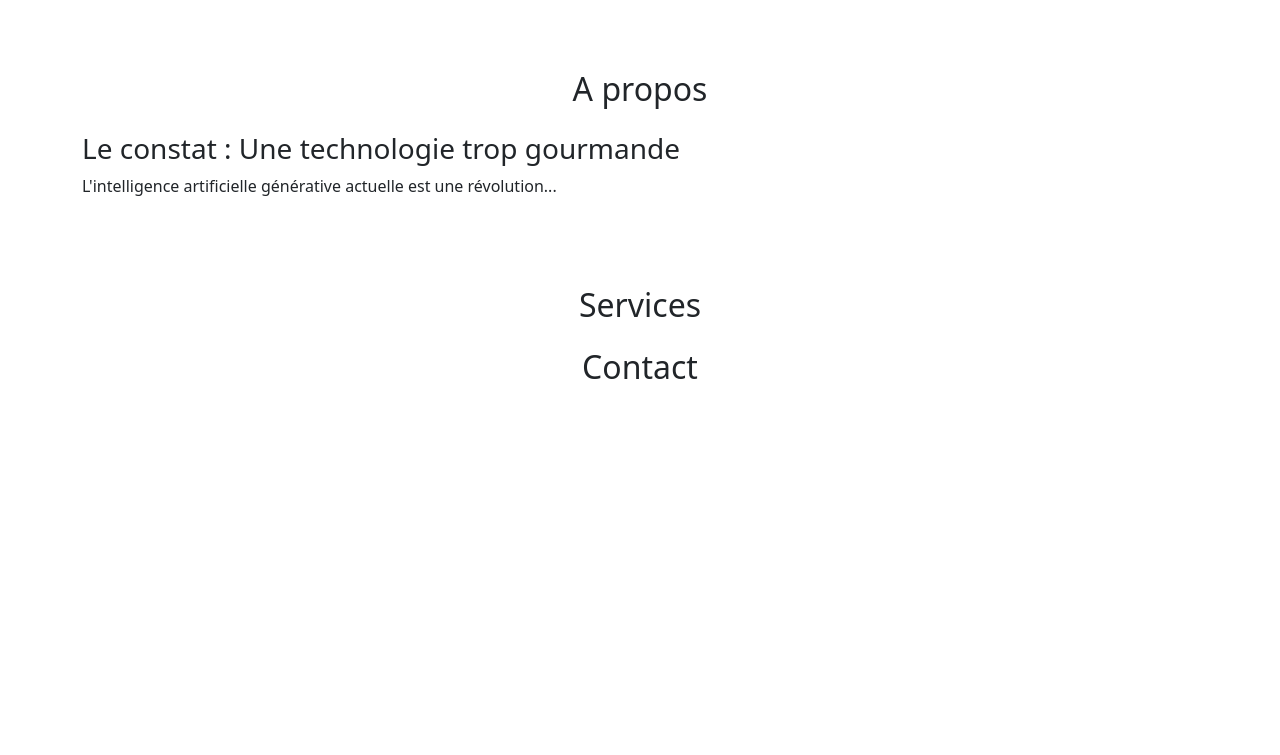
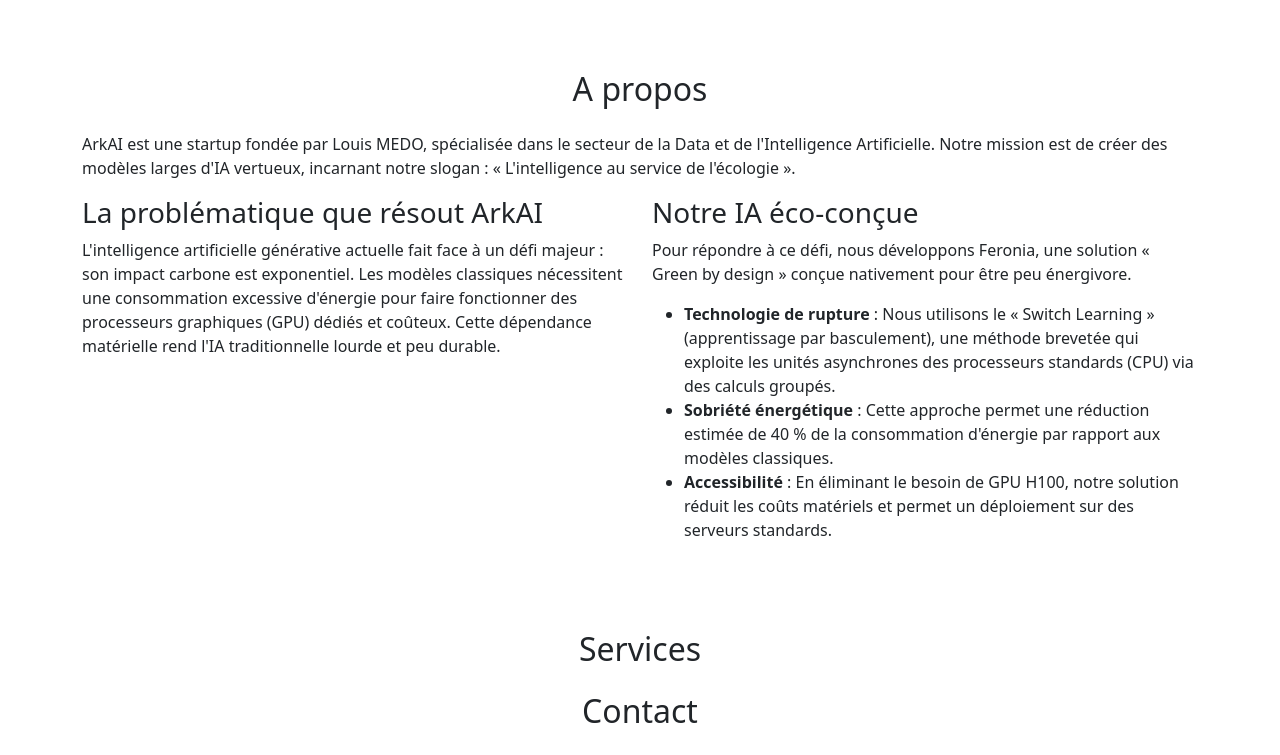
Before and after one commit to FireToak/bts-sio_boostrap-startup-arkai, a website: page index.html in a window 1280 px wide. Shown: the part 865-1620 px from the top of the page. Before the commit the page ends 1276 px from the top, so only its background shows below. Drawn offline with nearby package versions, Linux system fonts and the light colour scheme.

Commit message:
Ajout de la Section 'A Propos'

```diff
--- a/index.html
+++ b/index.html
@@ -49,10 +49,44 @@
 
     <!-- Section A propros -->
     <section class="py-5"> <div class="container"> <h2 class="text-center m-4">A propos</h2>
+            <div>
+              <p>
+                ArkAI est une startup fondée par Louis MEDO, spécialisée dans le secteur de la Data
+                et de l'Intelligence Artificielle. Notre mission est de créer des modèles larges d'IA
+                vertueux, incarnant notre slogan : « L'intelligence au service de l'écologie ».
+              </p>
+            </div>
             <div class="row">
-                 <div class="col-12">
-                    <h3>Le constat : Une technologie trop gourmande</h3>
-                    <p>L'intelligence artificielle générative actuelle est une révolution...</p>
+                 <div class="col-6">
+                    <h3>La problématique que résout ArkAI</h3>
+                    <p>
+                      L'intelligence artificielle générative actuelle fait face à un défi majeur : son
+                      impact carbone est exponentiel. Les modèles classiques nécessitent une consommation
+                      excessive d'énergie pour faire fonctionner des processeurs graphiques (GPU) dédiés et
+                      coûteux. Cette dépendance matérielle rend l'IA traditionnelle lourde et peu durable.
+                    </p>
+                </div>
+                <div class="col-6">
+                    <h3>Notre IA éco-conçue</h3>
+                    <p>
+                      Pour répondre à ce défi, nous développons Feronia, une solution « Green by design » conçue
+                      nativement pour être peu énergivore.
+                    </p>
+                    <ul>
+                      <li>
+                        <span class="fw-bold">Technologie de rupture</span> : Nous utilisons le « Switch Learning » (apprentissage par basculement),
+                        une méthode brevetée qui exploite les unités asynchrones des processeurs standards (CPU) via des
+                        calculs groupés.
+                      </li>
+                      <li>
+                        <span class="fw-bold">Sobriété énergétique</span> : Cette approche permet une réduction estimée de 40 % de la consommation
+                        d'énergie par rapport aux modèles classiques.
+                      </li>
+                      <li>
+                        <span class="fw-bold">Accessibilité</span> : En éliminant le besoin de GPU H100, notre solution réduit les coûts matériels
+                        et permet un déploiement sur des serveurs standards.
+                      </li>
+                    </ul>
                 </div>
             </div>
         </div>
```
